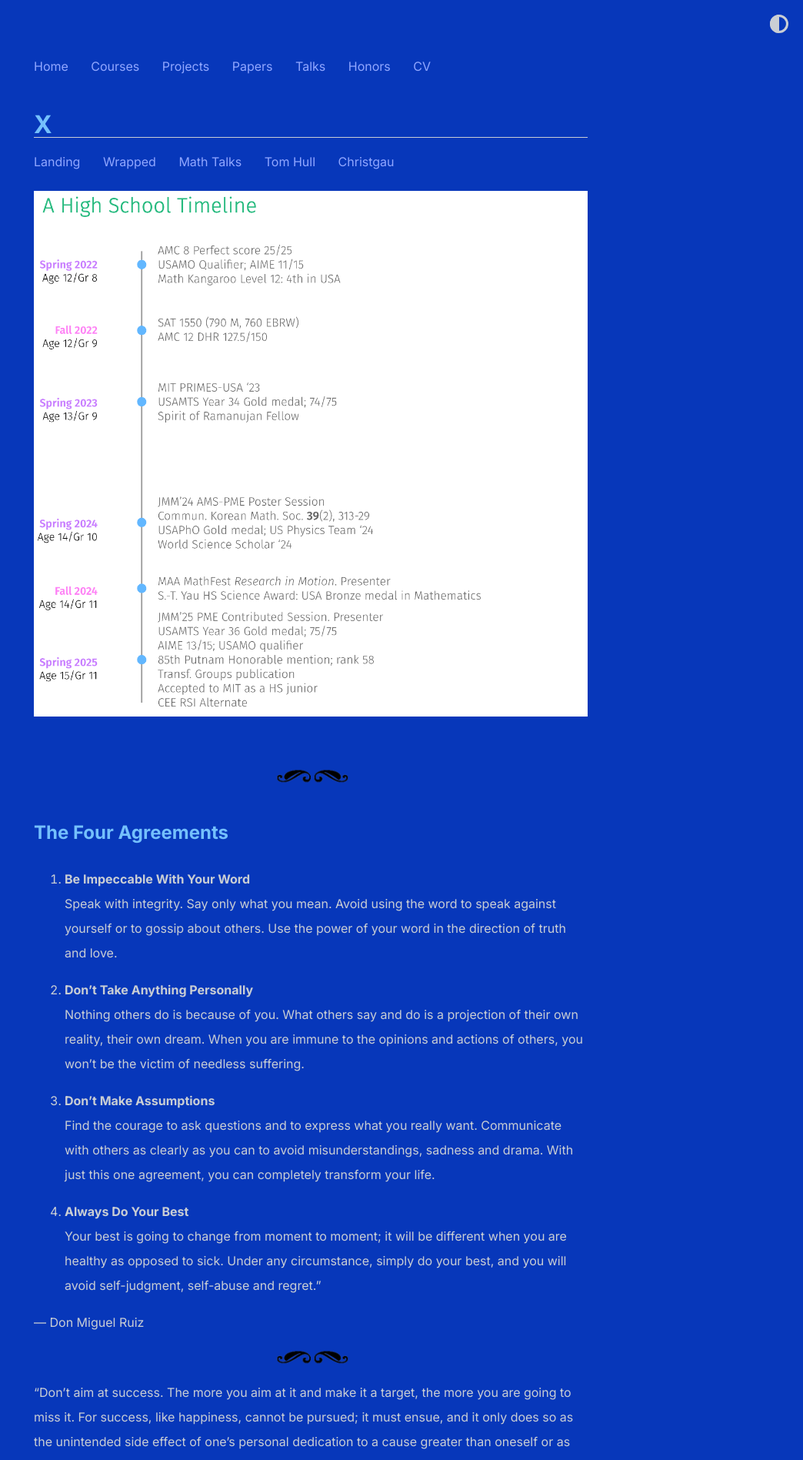
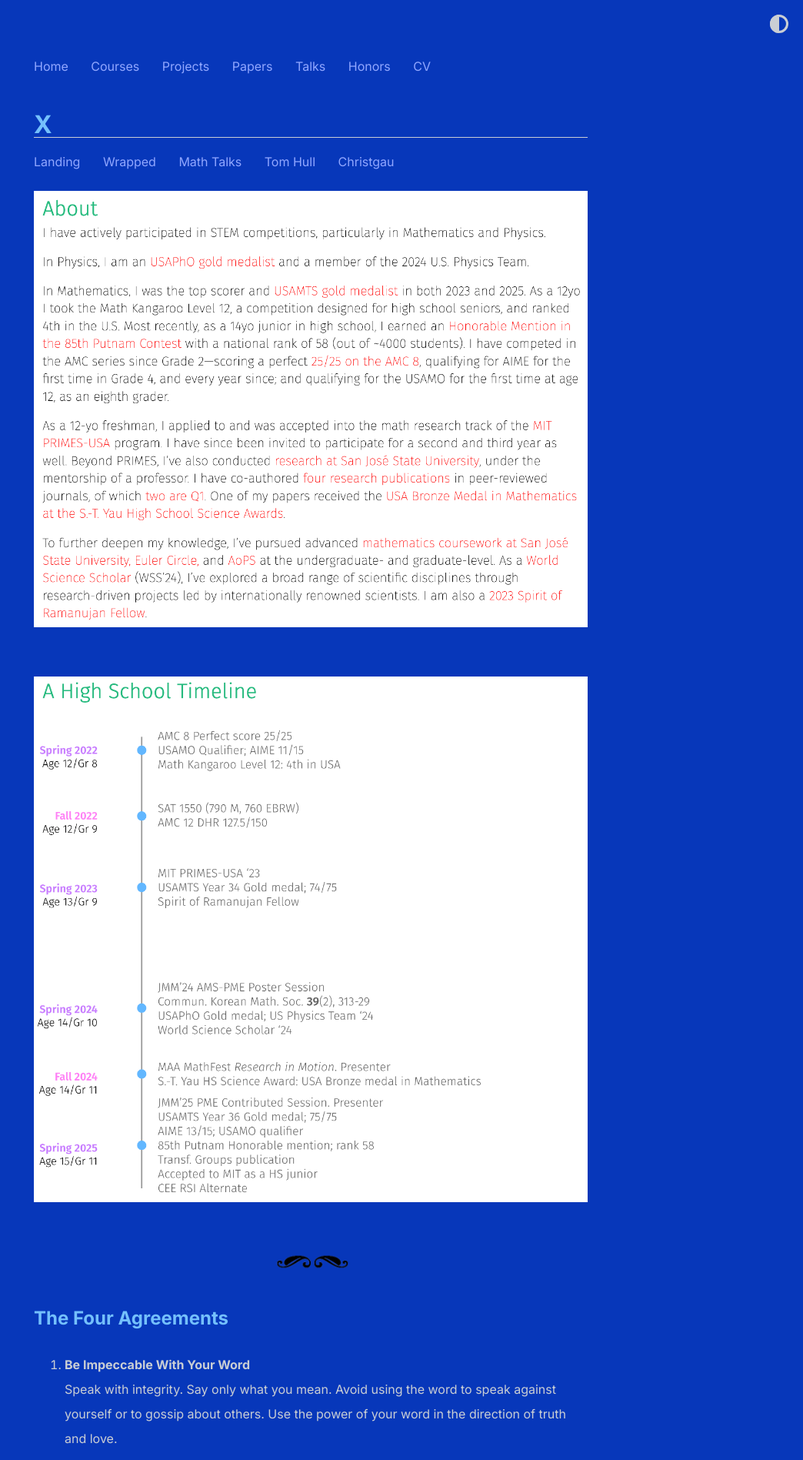
Before and after one commit to shihankanungo/shihankanungo.github.io, a Jekyll site: the page built from x.md, in a window 1280 px wide. Shown: the top 1897 px of the page at 77% size, without its empty margins (236-1280 px from the left). Built offline with Jekyll 4.4.1, drawn with Linux system fonts in a browser that asks for light colours.

Commit message:
Update x.md

```diff
--- a/x.md
+++ b/x.md
@@ -3,6 +3,9 @@ layout: personal
 title: X
 ---
 
+![about](images/about.png)
+
+<br>
 
 ![HS timelines](images/timeline.png)
 
```
